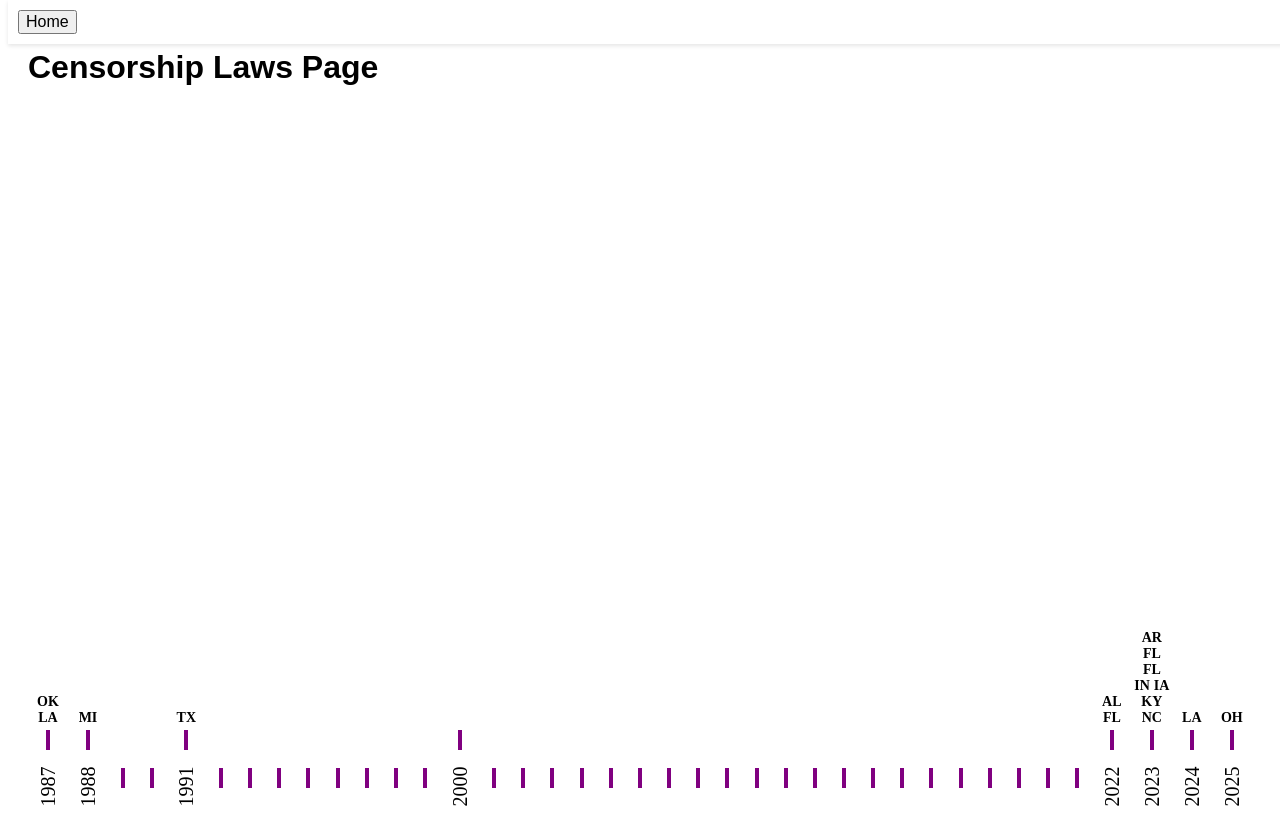
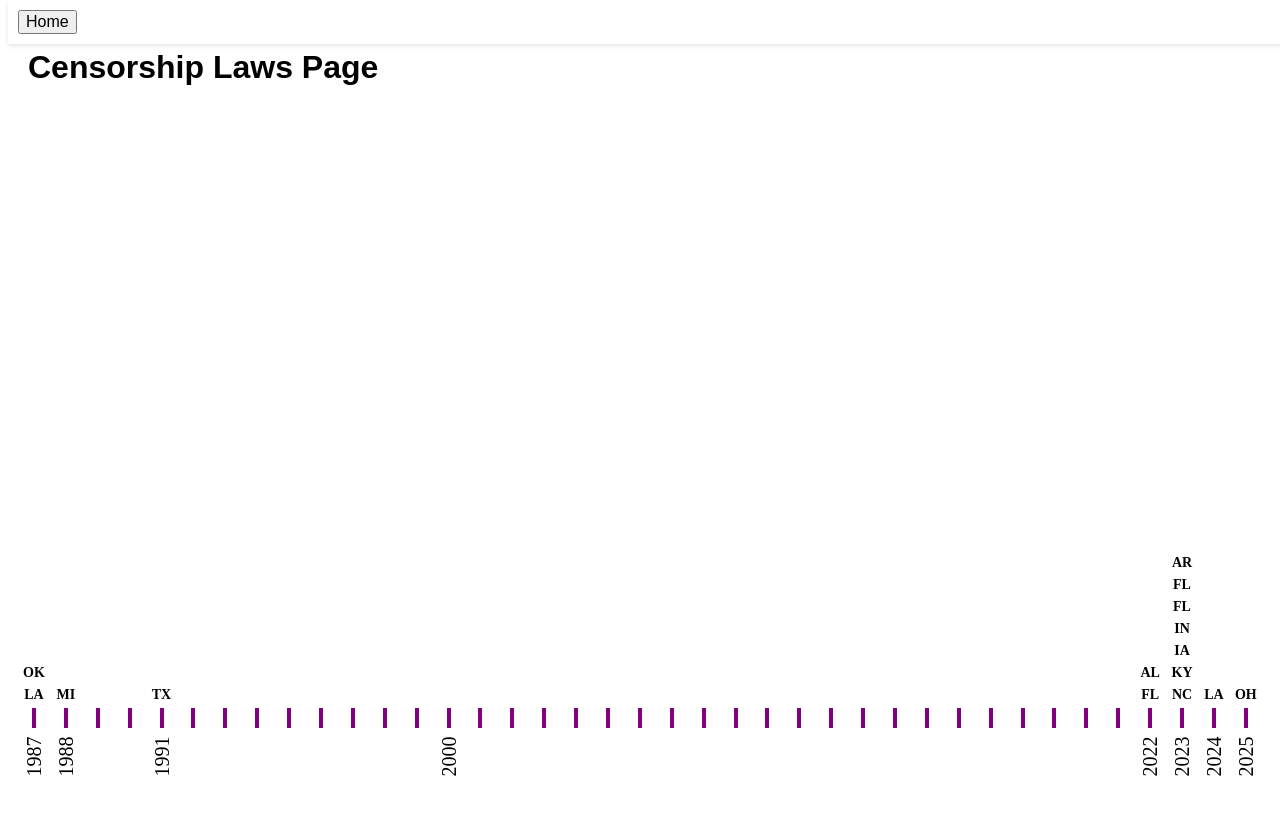
Before and after one commit to DaiaRose/msdv-thesis, a Vue app in the folder 06-vue/vue-app/: page /CensorLaws in a window 1280 px wide. Built offline with nearby package versions, Linux system fonts and the light colour scheme.

Commit message:
censor page spacing fixes

```diff
--- a/06-vue/vue-app/src/components/CensorLaws.vue
+++ b/06-vue/vue-app/src/components/CensorLaws.vue
@@ -28,12 +28,16 @@
         <!-- Center screen dialog for details -->
         <el-dialog
           v-model="dialogVisible"
-            title="Details"
+          :title="dialogTitle"
           width="50%"
           :close-on-click-modal="true"
+          custom-class="law-quote-dialog"
+          :show-close="false"
+          :modal="false"
         >
           <p>{{ dialogContent }}</p>
       </el-dialog>
+
 
       </div>
     </div>
@@ -47,16 +51,16 @@
         // Define your markers with the option to include multiple states and conditional year labels.
         markers: [
           { year: 1987, showLabel: true, states: [
-            { abbr: "OK", tooltip: "Oklahoma details" },
-            { abbr: "LA", tooltip: "Louisiana details" }
+            { abbr: "OK", tooltip: "1. engaging in homosexual activity, promiscuous sexual activity, intravenous drug use or contact with contaminated blood products is now known to be primarily responsible for contact with the AIDS virus; 2. avoiding the activities specified in paragraph 1 of this subsection is the only method of preventing the spread of the virus;", title: " state name and also bill name" },
+            { abbr: "LA", tooltip: " No sex education course offered in the public schools of the state shall utilize any sexually explicit materials depicting male or female homosexual activity.", title: " state name and also bill name" }
           ] },
           { year: 1988, showLabel: true, states: [
-            { abbr: "MI", tooltip: "Michigan details" },
+            { abbr: "MI", tooltip: "(e) Teaches the current state law related to sexual conduct, including forcible rape, statutory rape, paternity establishment, child support and homosexual activity; and (f) Teaches that a mutually faithful, monogamous relationship in the context of marriage is the only appropriate setting for sexual intercourse.", title: " state name and also bill name" },
           ] },
           { year: 1989, showLabel: false },
           { year: 1990, showLabel: false },
           { year: 1991, showLabel: true, states: [
-              { abbr: "TX", tooltip: "Texas details" },
+              { abbr: "TX", tooltip: "unknown", title: " state name and also bill name" },
           ] },
           { year: 1992, showLabel: false },
           { year: 1993, showLabel: false },
@@ -89,37 +93,39 @@
           { year: 2020, showLabel: false },
           { year: 2021, showLabel: false },
           { year: 2022, showLabel: true, states: [
-              { abbr: "AL", tooltip: "Alabama details" },
-              { abbr: "FL", tooltip: "Florida details" },
+              { abbr: "AL", tooltip: " An individual or group of individuals providing classroom instruction to students in kindergarten through the fifth grade at a public K-12 school shall not engage in classroom discussion or provide classroom instruction regarding sexual orientation or gender identity in a manner that is not age appropriate or developmentally appropriate for students in accordance with state standards.", title: " state name and also bill name" },
+              { abbr: "FL", tooltip: "prohibiting a school district from encouraging classroom discussion about sexual orientation or gender identity in primary grade levels or in a specified manner", title: " state name and also bill name" },
           ]  },
           { year: 2023, showLabel: true, states: [
-              { abbr: "AR", tooltip: "Arkansas details" },
-              { abbr: "FL", tooltip: "Florida details" },
-              { abbr: "FL", tooltip: "Florida details" },
-              { abbr: "IN", tooltip: "Indiana details" },
-              { abbr: "IA", tooltip: "Iowa details" },
-              { abbr: "KY", tooltip: "Kentucky details" },
-              { abbr: "NC", tooltip: "North Carolina details" },
+              { abbr: "AR", tooltip: "Before grade five (5), a public school teacher shall not provide 6 classroom instruction on the following topics: 7 (1) Sexually explicit materials; 8 (2) Sexual reproduction; 9 (3) Sexual intercourse; 10 (4) Gender identity; or 11 (5) Sexual orientation.", title: " state name and also bill name" },
+              { abbr: "FL", tooltip: "prohibiting classroom instruction on sexual orientation or gender identity from occurring in prekindergarten through grade 8", title: " state name and also bill name" },
+              { abbr: "FL", tooltip: "Florida details", title: " state name and also bill name" },
+              { abbr: "IN", tooltip: "Indiana details", title: " state name and also bill name" },
+              { abbr: "IA", tooltip: "Iowa details", title: " state name and also bill name" },
+              { abbr: "KY", tooltip: "Kentucky details", title: " state name and also bill name" },
+              { abbr: "NC", tooltip: "North Carolina details", title: " state name and also bill name" },
           ]  },
           { year: 2024, showLabel: true, states: [
-              { abbr: "LA", tooltip: "Louisiana details" },
+              { abbr: "LA", tooltip: "Louisiana details", title: " state name and also bill name" },
           ]  },
           { year: 2025, showLabel: true, states: [
-              { abbr: "OH", tooltip: "Ohio details" },
+              { abbr: "OH", tooltip: "Ohio details", title: " state name and also bill name" },
           ]  },
         ],
         dialogVisible: false,
-        dialogContent: ""
+        dialogContent: "",
+        dialogTitle: "Details"
       };
     },
     methods: {
       openDialog(state) {
-        // When a state abbreviation is clicked, open the dialog with its tooltip text.
       this.dialogContent = state.tooltip;
+      this.dialogTitle = state.title;
       this.dialogVisible = true;
       }
     }
   };
+
   </script>
 
   <style scoped>
@@ -136,41 +142,21 @@
     font-family: Arial, sans-serif;
   }
 
-  /* Timeline styling */
-  .timeline {
-    padding: 10px 20px;
+  /* Place the states container at the top center of each tick */
+  .states-container {
+    position: absolute;
+    bottom: 42px; /* adjust as needed */
+    left: 50%;
+    transform: translateX(-50%);
+    display: flex;
+    flex-direction: column;       /* stack vertically */
+    justify-content: flex-end;     /* align items to the bottom */
+    align-items: center;
   }
 
-  /* Evenly space ticks across the available width */
-  .timeline-container {
-    display: flex;
-    justify-content: space-between;
-    align-items: flex-end;
-    position: relative;
-  }
-
-  /* Each tick takes equal space */
-  .tick {
-    flex: 1;
-    display: flex;
-    flex-direction: column;
-    align-items: center;
-    position: relative;
-  }
-
-  /* Container for multiple state abbreviations */
-  .states-container {
-    display: flex;
-    flex-wrap: wrap;
-    justify-content: center;
-    margin-bottom: 4px;
-  }
-
-  .state {
-    margin: 0 2px;
-  }
 
   .state-abbr {
+    margin: 3px 3px;
     font-size: 14px;
     font-weight: bold;
     cursor: pointer;
@@ -178,22 +164,67 @@
     text-align: center;
   }
 
-  /* Tick rectangle styling */
+  /* Timeline styling */
+  .timeline {
+    padding: 60px 10px;
+  }
+
+  /* Evenly space ticks across the available width */
+  .timeline-container {
+    display: flex;
+    justify-content: space-between;
+    position: relative;
+    height: 130px; /* adjust as needed */
+  }
+
+  /* Each tick now has a fixed height */
+  .tick {
+    flex: 1;
+    position: relative;
+    height: 100%;
+  }
+
   .rect {
+    position: absolute;
+    bottom: 20px; /* fix the vertical position of the tick */
+    left: 50%;
+    transform: translateX(-50%);
     width: 4px;
     height: 20px;
     background-color: purple;
-    margin-bottom: 10px;
   }
 
-  /* Year label styling */
+  /* Position the year label at the very bottom, rotated */
   .year {
-    position: relative;
+    position: absolute;
+    bottom: -20px;
     left: 50%;
     transform: translateX(-50%) rotate(-90deg);
     font-size: 20px;
     white-space: nowrap;
-    margin-top: 15px;
-    text-align: center;
+  }
+
+</style>
+
+<style>
+/* dialog box */
+.law-quote-dialog {
+    border-radius: 15px;
+    background: var(--light, #D1B3E2);
+  }
+
+  .law-quote-dialog .el-dialog__header {
+    font-size: 18px;
+    font-weight: bold;
+  }
+
+  .law-quote-dialog .el-dialog__body {
+    font-size: 14px;
+    line-height: 1.5;
+  }
+
+  .law-quote-dialog .el-dialog__footer {
+    text-align: right;
+    padding: 10px;
   }
   </style>
--- a/06-vue/vue-app/src/components/FaceGrid.vue
+++ b/06-vue/vue-app/src/components/FaceGrid.vue
@@ -1,23 +1,46 @@
 <template>
-  <div class="grid">
-    <div v-for="(row,rowIndex) in 6" :key ="rowIndex">
-        <div v-for="(col,colIndex) in 4" :key="colIndex">
-            <h1>Face</h1>
-        </div>
+  <div class="grid-container">
+    <div v-for="(row, rowIndex) in 6" :key="rowIndex" class="grid-row">
+      <div v-for="(col, colIndex) in 4" :key="colIndex" class="square">
+        <span v-if="getIcon(rowIndex, colIndex)">★</span>
+      </div>
     </div>
-
   </div>
 </template>
 
 <script>
 export default {
-  name: "FaceGrid",
+  props: {
+    filledCount: Number // Number of squares to be filled out of 24
+  },
+  computed: {
+    filledPositions() {
+      return Array.from({ length: this.filledCount }, (_, i) => i);
+    }
+  },
+  methods: {
+    getIcon(row, col) {
+      const index = row * 4 + col;
+      return this.filledPositions.includes(index);
+    }
+  }
 };
 </script>
 
 <style scoped>
-.grid {
-  text-align: center;
-  margin-top: 50px;
+.grid-container {
+  display: grid;
+  grid-template-columns: repeat(4, 1fr);
+  gap: 5px;
+  width: fit-content;
+}
+
+.square {
+  width: 40px;
+  height: 40px;
+  display: flex;
+  align-items: center;
+  justify-content: center;
+  border: 1px solid #000;
 }
 </style>
```
Lines whose indentation alone changed are shown as unchanged.
